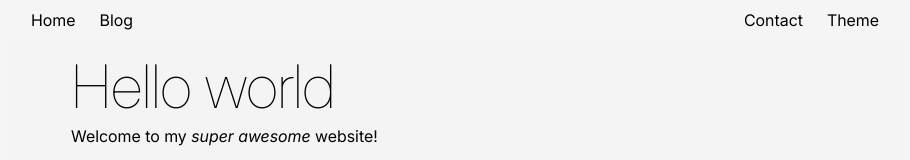
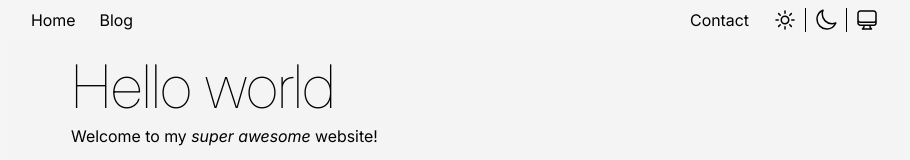
Before and after one commit to MedicodiBiscotti/personal-website, a Next.js app: page / in a window 1280 px wide. Shown: the top 160 px of the page, without its empty margins (185-1095 px from the left). Built offline with nearby package versions, Linux system fonts and the light colour scheme; what tailwindcss-hero-patterns would draw is missing.

Commit message:
feat(header): buttons for themes

```diff
--- a/src/components/Header.tsx
+++ b/src/components/Header.tsx
@@ -1,3 +1,4 @@
+import ThemeSwitch from "@/components/ThemeSwitch";
 import Link from "next/link";
 import React from "react";
 
@@ -23,7 +24,7 @@ function Header() {
         </nav>
         <div className="flex gap-6">
           <Link href="#contact">Contact</Link>
-          <button>Theme</button>
+          <ThemeSwitch />
         </div>
       </div>
     </header>
--- /dev/null
+++ b/src/components/ThemeSwitch.tsx
@@ -0,0 +1,25 @@
+import {
+  ComputerDesktopIcon,
+  MoonIcon,
+  SunIcon,
+} from "@heroicons/react/24/outline";
+import React from "react";
+
+function ThemeSwitch() {
+  return (
+    // For space between border, could simplify with no gap and px-2. But it would also have padding at start and end.
+    <div className="flex justify-items-center gap-2 divide-x *:border-current [&>:not(:first-child)]:ps-2">
+      <button>
+        <SunIcon className="size-6" />
+      </button>
+      <button>
+        <MoonIcon className="size-6" />
+      </button>
+      <button>
+        <ComputerDesktopIcon className="size-6" />
+      </button>
+    </div>
+  );
+}
+
+export default ThemeSwitch;
```
